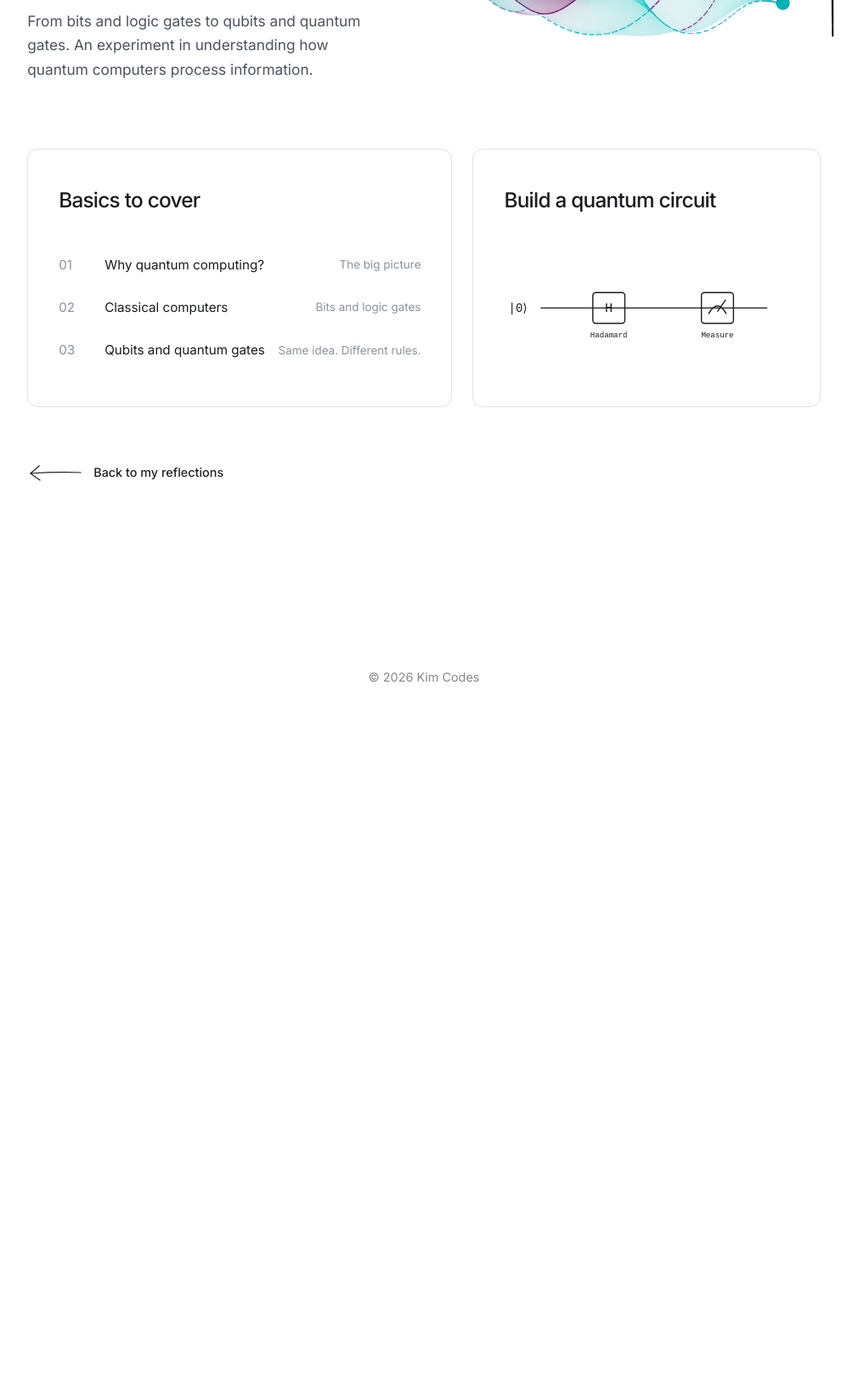
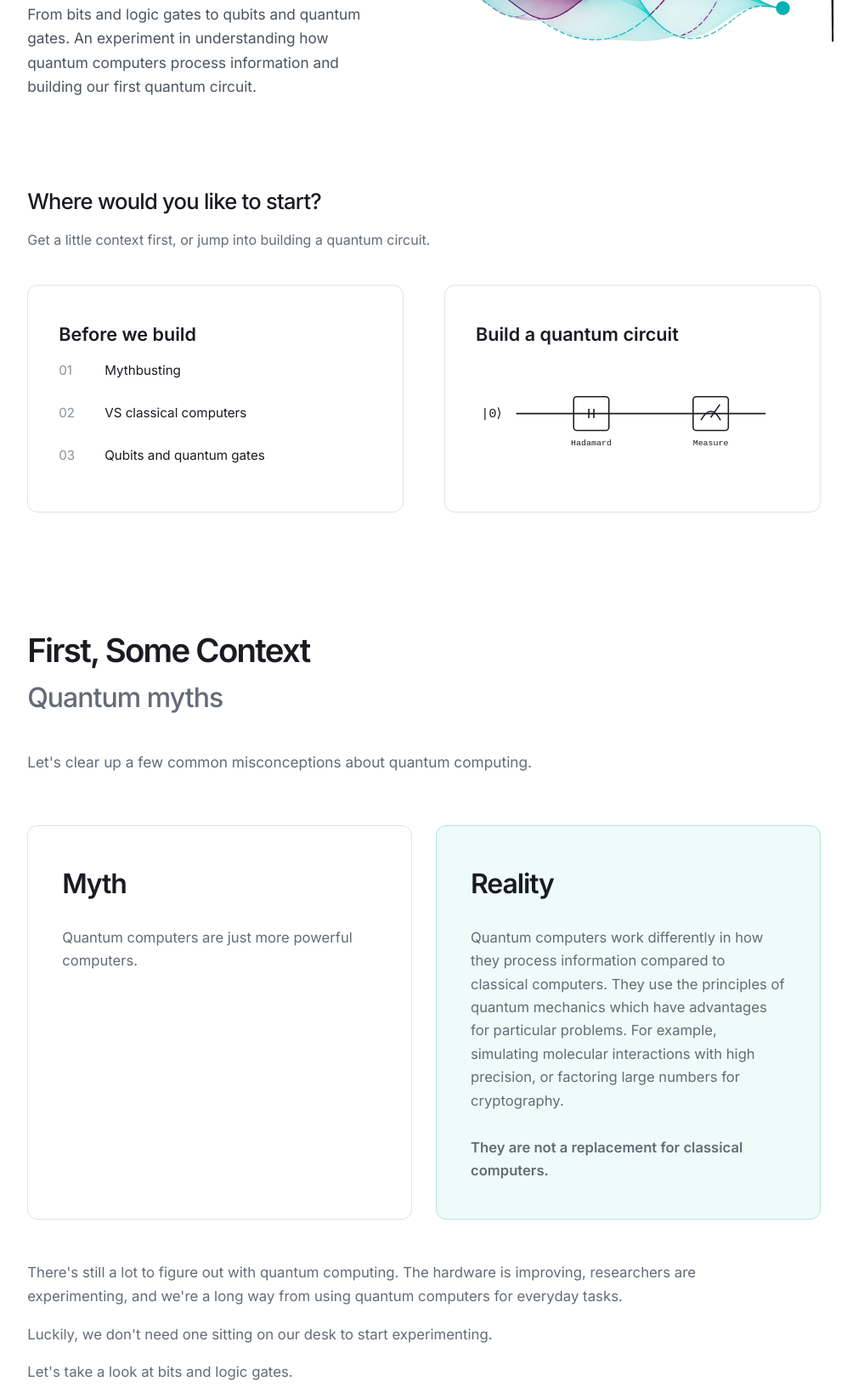
Before and after one commit to kim-codes/kim-codes.github.io, a plain HTML site: page labs/intro-quantum.html in a window 1280 px wide. Shown: the part 546-2178 px from the top of the page at 85% size, without its empty margins (141-1138 px from the left). Before the commit the page ends 1386 px from the top, so only its background shows below. Drawn offline with Linux system fonts and the light colour scheme.

Commit message:
add next section for basics mythbusting

```diff
--- a/assets/css/quantum.css
+++ b/assets/css/quantum.css
@@ -1,4 +1,3 @@
-
 :root {
     --ink: #191b20;
     --muted: #646b76;
@@ -91,9 +90,8 @@ body {
 
 .quantum-previews {
     display: grid;
-    grid-template-columns: 1.1fr .9fr;
-    gap: 24px;
-    margin-top: 70px;
+    grid-template-columns: 1fr 1fr;
+    gap: 3rem;
 }
 
 .quantum-previews .preview-card {
@@ -115,7 +113,7 @@ body {
         border-color .2s ease;
 }
 
-.quantum-previews .preview-card h2 {
+.quantum-previews .preview-card h3 {
     font-size: clamp(1.3rem, 1.9vw, 1.75rem);
     font-weight: 500;
     letter-spacing: -.03em;
@@ -225,6 +223,109 @@ body {
     color: var(--cyan);
 }
 
+/* Choose where to begin */
+
+.quantum-start {
+    margin-top: 100px;
+}
+
+.quantum-start-intro {
+    margin-bottom: 40px;
+}
+
+.quantum-start-intro h2 {
+    font-size: clamp(1.4rem, 2vw, 1.8rem);
+    font-weight: 500;
+    letter-spacing: -.03em;
+    margin: 0 0 12px;
+}
+
+.quantum-start-intro p {
+    font-size: 1rem;
+    line-height: 1.6;
+    color: var(--muted);
+    margin: 0;
+}
+
+/** transition **/
+
+.basics-transition {
+    max-width: 800px;
+    margin-top: 48px;
+    color: var(--muted);
+    font-size: 1.05rem;
+    line-height: 1.7;
+}
+
+.basics-transition p {
+    margin: 0 0 16px;
+}
+
+/* Quantum basics */
+
+.quantum-basics {
+    margin-top: 140px;
+}
+
+.basics-intro h2 {
+    font-size: clamp(1.8rem, 3vw, 2.5rem);
+    font-weight: 600;
+    letter-spacing: -.045em;
+    line-height: 1.15;
+    margin: 0 0 8px;
+}
+
+.basics-intro h3 {
+    font-size: clamp(1.6rem, 2.5vw, 2.5rem);
+    font-weight: 500;
+    letter-spacing: -.03em;
+    color: var(--muted);
+    margin: 0;
+}
+
+.basics-intro p {
+    max-width: 900px;
+    margin: 36px 0 0;
+    color: var(--muted);
+    font-size: clamp(1rem, 1.35vw, 1.2rem);
+    line-height: 1.7;
+}
+
+/* Myth vs Reality */
+
+.myth-comparison {
+    display: grid;
+    grid-template-columns: 1fr 1fr;
+    gap: 28px;
+    margin-top: 60px;
+}
+
+.myth-card {
+    border: 1px solid var(--line);
+    border-radius: 12px;
+    padding: 42px 40px;
+    min-height: 280px;
+}
+
+.myth-card h4 {
+    font-size: clamp(1.6rem, 2.5vw, 2.5rem);
+    font-weight: 600;
+    letter-spacing: -.035em;
+    margin: 0 0 24px;
+}
+
+.myth-card p {
+    color: var(--muted);
+    font-size: clamp(1rem, 1.3vw, 1.15rem);
+    line-height: 1.65;
+    margin: 0;
+}
+
+.reality-card {
+    background: #effbf9;
+    border-color: #b4e6e1;
+}
+
 /* Tablet and smaller screens */
 
 @media (max-width: 820px) {
@@ -255,6 +356,38 @@ body {
     .quantum-previews .preview-card {
         padding: 30px 24px;
     }
+
+    .quantum-start {
+        margin-top: 65px;
+    }
+
+    .quantum-start-intro {
+        margin-bottom: 28px;
+    }
+
+    .quantum-previews {
+        grid-template-columns: 1fr;
+        gap: 20px;
+        margin-top: 0;
+    }
+
+    /** basics **/
+
+    .quantum-basics {
+        margin-top: 90px;
+    }
+
+    .myth-comparison {
+        grid-template-columns: 1fr;
+        gap: 20px;
+        margin-top: 40px;
+    }
+
+    .myth-card {
+        min-height: auto;
+        padding: 32px 28px;
+    }
+
 }
 
 /* Mobile */
@@ -273,7 +406,7 @@ body {
         padding: 28px 20px;
     }
 
-    .quantum-previews .preview-card h2 {
+    .quantum-previews .preview-card h3 {
         font-size: 1.4rem;
         margin-bottom: 24px;
     }
@@ -292,6 +425,32 @@ body {
     .circuit-drawing {
         max-width: 100%;
     }
+
+    .quantum-start-intro h2 {
+        font-size: 1.6rem;
+    }
+
+    .quantum-start-intro p {
+        font-size: .95rem;
+    }
+
+    /** basics **/
+
+    .quantum-basics {
+        margin-top: 72px;
+    }
+
+    .basics-intro p {
+        margin-top: 24px;
+    }
+
+    .myth-card {
+        padding: 28px 24px;
+    }
+
+    .myth-card h4 {
+        margin-bottom: 16px;
+    }
 }
 
 /* Accessibility */
--- a/labs/intro-quantum.html
+++ b/labs/intro-quantum.html
@@ -9,9 +9,9 @@
         content="From bits and logic gates to qubits and quantum gates. A developer-friendly exploration of quantum computing.">
 
     <!-- Open Graph -->
-    <meta property="og:title" content="Debugging 401 vs 403 · kim.codes">
+    <meta property="og:title" content="The Curious Case of Quantum · kim.codes">
     <meta property="og:description"
-        content="Understanding the difference between HTTP 401 Unauthorized and 403 Forbidden responses.">
+        content="From bits and logic gates to qubits and quantum gates. A developer-friendly exploration of quantum computing.">
     <meta property="og:type" content="website">
     <meta property="og:url" content="https://kim.codes/notes/intro-quantum.html">
     <meta property="og:image" content="https://kim.codes/assets/img/og.png">
@@ -53,7 +53,7 @@
             <div class="hero-copy">
                 <h1 id="quantum-title">The Curious Case of Quantum</h1>
                 <p>From bits and logic gates to qubits and quantum gates. An experiment in understanding how quantum
-                    computers process information.</p>
+                    computers process information and building our first quantum circuit.</p>
             </div>
 
             <div class="hero-art" aria-hidden="true">
@@ -65,28 +65,34 @@
 
         </section>
 
+        <section class="quantum-start">
+
+            <div class="quantum-start-intro">
+                <h2>Where would you like to start?</h2>
+                <p>Get a little context first, or jump into building a quantum circuit.</p>
+            </div>
 
             <nav class="quantum-previews" aria-label="Choose where to begin">
 
                 <!-- The basics -->
                 <a class="preview-card" href="#basics">
-                <h2>Basics to cover</h2>
+                    <h2>Before we build</h2>
 
                     <ol class="topic-list">
                         <li>
                             <span class="topic-num">01</span>
-                        <span>Why quantum computing?</span>
-                        <span class="topic-note">The big picture</span>
+                            <span>Mythbusting</span>
+                            <!--<span class="topic-note">The big picture</span>-->
                         </li>
                         <li>
                             <span class="topic-num">02</span>
-                        <span>Classical computers</span>
-                        <span class="topic-note">Bits and logic gates</span>
+                            <span>VS classical computers</span>
+                            <!--<span class="topic-note">Bits and logic gates</span>-->
                         </li>
                         <li>
                             <span class="topic-num">03</span>
                             <span>Qubits and quantum gates</span>
-                        <span class="topic-note">Same idea. Different rules.</span>
+                            <!--<span class="topic-note">Same idea. Different rules.</span>-->
                         </li>
                     </ol>
                 </a>
@@ -114,7 +120,55 @@
                 </a>
 
             </nav>
+        </section>
 
+        <section class="quantum-basics" id="basics">
+            <div class="basics-intro">
+                <h2>First, Some Context</h2>
+                <h3>Quantum myths</h3>
+
+                <p>
+                    Let's clear up a few common misconceptions about quantum computing.
+                </p>
+            </div>
+
+            <div class="myth-comparison">
+                <div class="myth-card">
+                    <h4>Myth</h4>
+                    <p>
+                        Quantum computers are just more powerful computers.
+                    </p>
+                </div>
+
+                <div class="myth-card reality-card">
+                    <h4>Reality</h4>
+                    <p>
+                        Quantum computers work differently in how they process information compared to classical
+                        computers. They use the principles of quantum mechanics which have advantages for particular
+                        problems. For example, simulating molecular interactions with high precision, or factoring large
+                        numbers for cryptography.
+                        <br><br>
+                        <strong>They are not a replacement for classical computers.</strong>
+                    </p>
+                </div>
+            </div>
+
+            <div class="basics-transition">
+                <p>
+                    There's still a lot to figure out with quantum computing.
+                    The hardware is improving, researchers are experimenting,
+                    and we're a long way from using quantum computers for everyday tasks.
+                </p>
+                <p>
+                    Luckily, we don't need one sitting on our desk to start experimenting.
+                </p>
+
+                Let's take a look at bits and logic gates.
+            </div>
+
+        </section>
+
+        <!-- Transition to build first circuit "But we don't need a fully developed quantum computer to start building our first circuit."  -->
 
         <nav class="page-navigation" aria-label="Page navigation">
 
```
Lines whose indentation alone changed are shown as unchanged.
